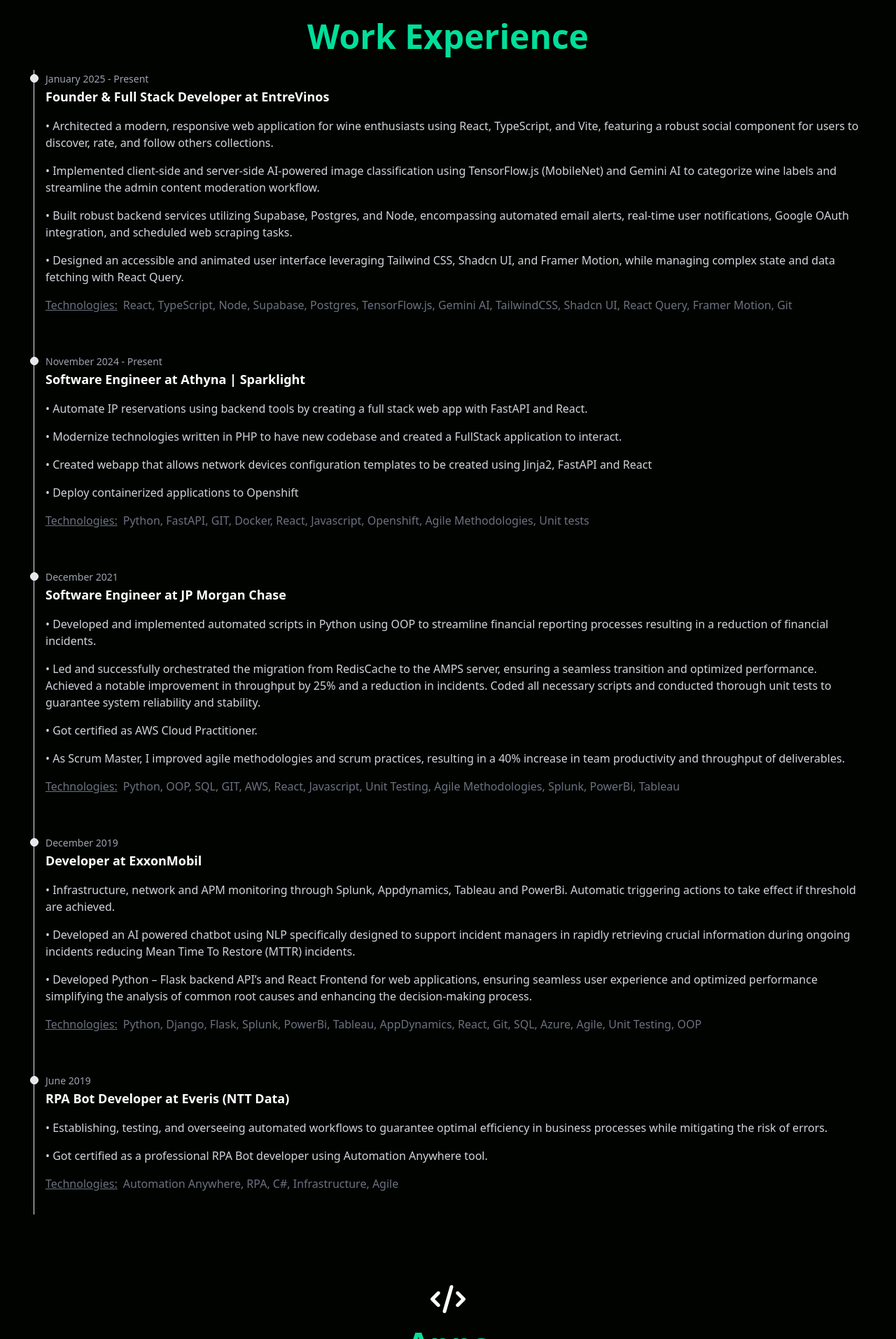
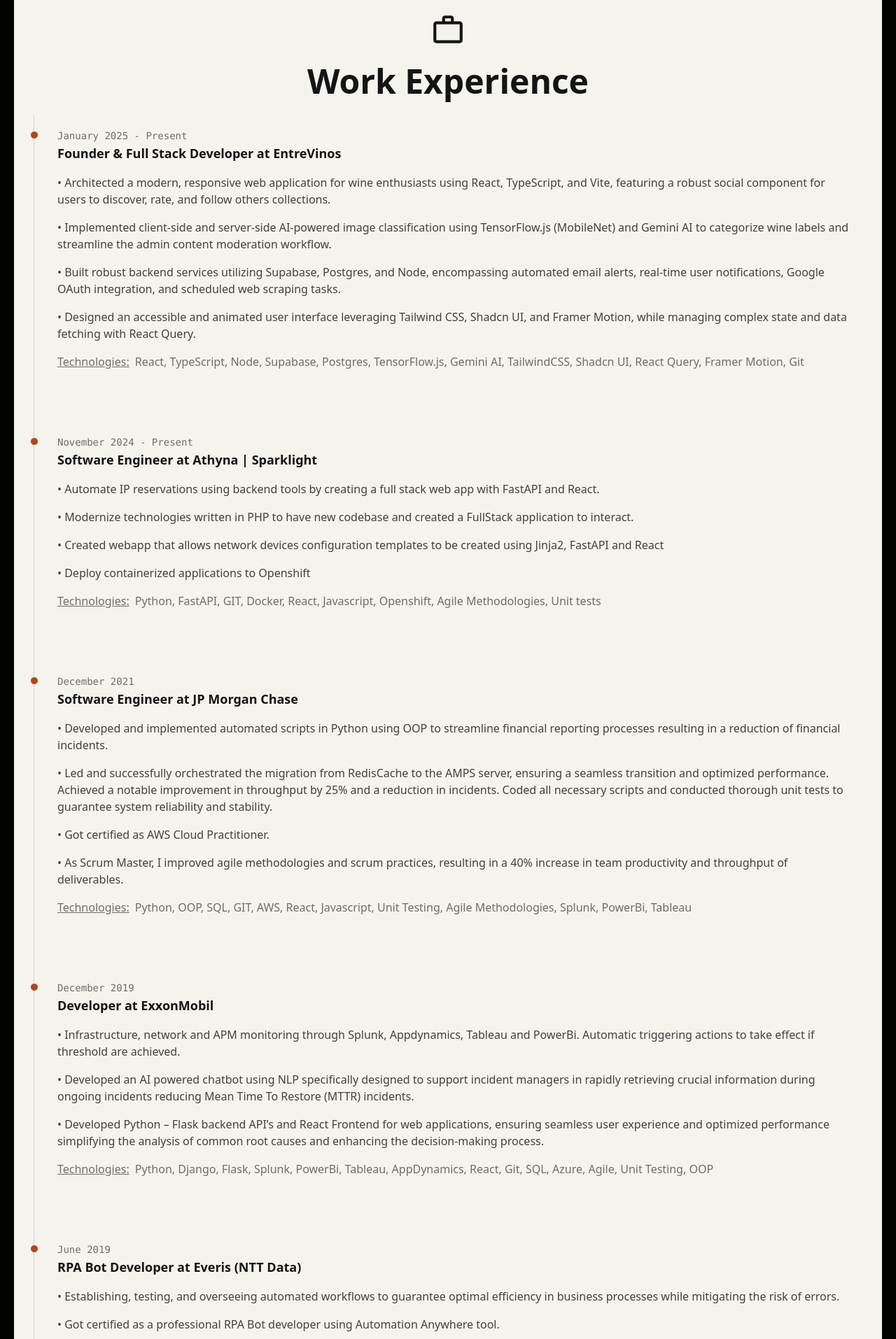
Before and after one commit to tomyferra/Portfolio-Tailwind, a React (Create React App) app: page / in a window 1280 px wide. Shown: the part 846-2760 px from the top of the page at 70% size. Built offline with nearby package versions, Linux system fonts and the light colour scheme.

Commit message:
feat: restyle WorkExperience with paper theme and scroll motion

```diff
--- a/src/components/WorkExperience.js
+++ b/src/components/WorkExperience.js
@@ -1,80 +1,86 @@
 import React from 'react'
 import { MdWorkOutline } from "react-icons/md";
+import FadeUp from './FadeUp';
 
-
+const entries = [
+  {
+    date: 'January 2025 - Present',
+    title: 'Founder & Full Stack Developer at EntreVinos',
+    bullets: [
+      'Architected a modern, responsive web application for wine enthusiasts using React, TypeScript, and Vite, featuring a robust social component for users to discover, rate, and follow others collections.',
+      'Implemented client-side and server-side AI-powered image classification using TensorFlow.js (MobileNet) and Gemini AI to categorize wine labels and streamline the admin content moderation workflow.',
+      'Built robust backend services utilizing Supabase, Postgres, and Node, encompassing automated email alerts, real-time user notifications, Google OAuth integration, and scheduled web scraping tasks.',
+      'Designed an accessible and animated user interface leveraging Tailwind CSS, Shadcn UI, and Framer Motion, while managing complex state and data fetching with React Query.',
+    ],
+    technologies: 'React, TypeScript, Node, Supabase, Postgres, TensorFlow.js, Gemini AI, TailwindCSS, Shadcn UI, React Query, Framer Motion, Git',
+  },
+  {
+    date: 'November 2024 - Present',
+    title: 'Software Engineer at Athyna | Sparklight',
+    bullets: [
+      'Automate IP reservations using backend tools by creating a full stack web app with FastAPI and React.',
+      'Modernize technologies written in PHP to have new codebase and created a FullStack application to interact.',
+      'Created webapp that allows network devices configuration templates to be created using Jinja2, FastAPI and React',
+      'Deploy containerized applications to Openshift',
+    ],
+    technologies: 'Python, FastAPI, GIT, Docker, React, Javascript, Openshift, Agile Methodologies, Unit tests',
+  },
+  {
+    date: 'December 2021',
+    title: 'Software Engineer at JP Morgan Chase',
+    bullets: [
+      'Developed and implemented automated scripts in Python using OOP to streamline financial reporting processes resulting in a reduction of financial incidents.',
+      'Led and successfully orchestrated the migration from RedisCache to the AMPS server, ensuring a seamless transition and optimized performance. Achieved a notable improvement in throughput by 25% and a reduction in incidents. Coded all necessary scripts and conducted thorough unit tests to guarantee system reliability and stability.',
+      'Got certified as AWS Cloud Practitioner.',
+      'As Scrum Master, I improved agile methodologies and scrum practices, resulting in a 40% increase in team productivity and throughput of deliverables.',
+    ],
+    technologies: 'Python, OOP, SQL, GIT, AWS, React, Javascript, Unit Testing, Agile Methodologies, Splunk, PowerBi, Tableau',
+  },
+  {
+    date: 'December 2019',
+    title: 'Developer at ExxonMobil',
+    bullets: [
+      'Infrastructure, network and APM monitoring through Splunk, Appdynamics, Tableau and PowerBi. Automatic triggering actions to take effect if threshold are achieved.',
+      'Developed an AI powered chatbot using NLP specifically designed to support incident managers in rapidly retrieving crucial information during ongoing incidents reducing Mean Time To Restore (MTTR) incidents.',
+      'Developed Python – Flask backend API’s and React Frontend for web applications, ensuring seamless user experience and optimized performance simplifying the analysis of common root causes and enhancing the decision-making process.',
+    ],
+    technologies: 'Python, Django, Flask, Splunk, PowerBi, Tableau, AppDynamics, React, Git, SQL, Azure, Agile, Unit Testing, OOP',
+  },
+  {
+    date: 'June 2019',
+    title: 'RPA Bot Developer at Everis (NTT Data)',
+    bullets: [
+      'Establishing, testing, and overseeing automated workflows to guarantee optimal efficiency in business processes while mitigating the risk of errors.',
+      'Got certified as a professional RPA Bot developer using Automation Anywhere tool.',
+    ],
+    technologies: 'Automation Anywhere, RPA, C#, Infrastructure, Agile',
+  },
+];
 
 const WorkExperience = () => {
   return (
-    <div id='Experience' className="grid grid-cols-1 justify-between items-center max-w-[1240px] mx-auto px-7 mt-4">
-      <MdWorkOutline className='mx-auto items-center' size={50} color='white' />
-      <h1 className='text-[#00df9a] text-3xl text-center font-bold p-2 md:text-5xl sm:text-4xl md: py-6'>Work Experience</h1>
+    <div id='Experience' className="bg-paper grid grid-cols-1 justify-between items-center max-w-[1240px] mx-auto px-7 mt-4 py-16">
+      <MdWorkOutline className='mx-auto items-center' size={50} color='#141414' />
+      <h2 className='text-ink text-3xl text-center font-bold p-2 md:text-5xl sm:text-4xl md:py-6'>Work Experience</h2>
 
-      <ol className="relative border-s border-gray-200 dark:border-gray-700">
-        <li className="mb-10 ms-4">
-          <div className="absolute w-3 h-3 bg-gray-200 rounded-full mt-1.5 -start-1.5 border border-white dark:border-gray-900 dark:bg-gray-700"></div>
-          <time className="mb-1 text-sm font-normal leading-none text-gray-400 dark:text-gray-500">January 2025 - Present</time>
-          <h3 className="mb-4 text-lg font-semibold text-white">Founder & Full Stack Developer at EntreVinos</h3>
-          <p className="mb-4 text-base font-normal text-gray-300">• Architected a modern, responsive web application for wine enthusiasts using React, TypeScript, and Vite, featuring a robust social component for users to discover, rate, and follow others collections.</p>
-          <p className="mb-4 text-base font-normal text-gray-300">• Implemented client-side and server-side AI-powered image classification using TensorFlow.js (MobileNet) and Gemini AI to categorize wine labels and streamline the admin content moderation workflow.</p>
-          <p className="mb-4 text-base font-normal text-gray-300">• Built robust backend services utilizing Supabase, Postgres, and Node, encompassing automated email alerts, real-time user notifications, Google OAuth integration, and scheduled web scraping tasks.</p>
-          <p className="mb-4 text-base font-normal text-gray-300">• Designed an accessible and animated user interface leveraging Tailwind CSS, Shadcn UI, and Framer Motion, while managing complex state and data fetching with React Query.</p>
-          <div className='flex'>
-            <p className="mb-4 text-base font-normal text-gray-500 underline pr-2">Technologies: </p>
-            <p className="mb-4 text-base font-normal text-gray-500 dark:text-gray-400">React, TypeScript, Node, Supabase, Postgres, TensorFlow.js, Gemini AI, TailwindCSS, Shadcn UI, React Query, Framer Motion, Git</p>
-          </div>
-        </li>
-        <li className="mb-10 ms-4">
-          <div className="absolute w-3 h-3 bg-gray-200 rounded-full mt-1.5 -start-1.5 border border-white dark:border-gray-900 dark:bg-gray-700"></div>
-          <time className="mb-1 text-sm font-normal leading-none text-gray-400 dark:text-gray-500">November 2024 - Present</time>
-          <h3 className="mb-4 text-lg font-semibold text-white">Software Engineer at Athyna | Sparklight</h3>
-          <p className="mb-4 text-base font-normal text-gray-300">• Automate IP reservations using backend tools by creating a full stack web app with FastAPI and React.</p>
-          <p className="mb-4 text-base font-normal text-gray-300">• Modernize technologies written in PHP to have new codebase and created a FullStack application to interact.</p>
-          <p className="mb-4 text-base font-normal text-gray-300">• Created webapp that allows network devices configuration templates to be created using Jinja2, FastAPI and React</p>
-          <p className="mb-4 text-base font-normal text-gray-300">• Deploy containerized applications to Openshift </p>
-          <div className='flex'>
-            <p className="mb-4 text-base font-normal text-gray-500 underline pr-2">Technologies: </p>
-            <p className="mb-4 text-base font-normal text-gray-500 dark:text-gray-400">Python, FastAPI, GIT, Docker, React, Javascript, Openshift, Agile Methodologies, Unit tests</p>
-          </div>
-        </li>
-        <li className="mb-10 ms-4">
-          <div className="absolute w-3 h-3 bg-gray-200 rounded-full mt-1.5 -start-1.5 border border-white dark:border-gray-900 dark:bg-gray-700"></div>
-          <time className="mb-1 text-sm font-normal leading-none text-gray-400 dark:text-gray-500">December 2021</time>
-          <h3 className="mb-4 text-lg font-semibold text-white">Software Engineer at JP Morgan Chase</h3>
-          <p className="mb-4 text-base font-normal text-gray-300">• Developed and implemented automated scripts in Python using OOP to streamline financial reporting processes resulting in a reduction of financial incidents.</p>
-          <p className="mb-4 text-base font-normal text-gray-300">• Led and successfully orchestrated the migration from RedisCache to the AMPS server, ensuring a seamless transition and optimized performance. Achieved a notable improvement in throughput by 25% and a reduction in incidents. Coded all necessary scripts and conducted thorough unit tests to guarantee system reliability and stability.</p>
-          <p className="mb-4 text-base font-normal text-gray-300">• Got certified as AWS Cloud Practitioner. </p>
-          <p className="mb-4 text-base font-normal text-gray-300">• As Scrum Master, I improved agile methodologies and scrum practices, resulting in a 40% increase in team productivity and throughput of deliverables.</p>
-          <div className='flex'>
-            <p className="mb-4 text-base font-normal text-gray-500 underline pr-2">Technologies: </p>
-            <p className="mb-4 text-base font-normal text-gray-500 dark:text-gray-400">Python, OOP, SQL, GIT, AWS, React, Javascript, Unit Testing, Agile Methodologies, Splunk, PowerBi, Tableau</p>
-          </div>
-        </li>
-        <li className="mb-10 ms-4">
-          <div className="absolute w-3 h-3 bg-gray-200 rounded-full mt-1.5 -start-1.5 border border-white dark:border-gray-900 dark:bg-gray-700"></div>
-          <time className="mb-1 text-sm font-normal leading-none text-gray-400">December 2019</time>
-          <h3 className="mb-4 text-lg font-semibold text-white">Developer at ExxonMobil</h3>
-          <p className="mb-4 text-base font-normal text-gray-300 ">• Infrastructure, network and APM monitoring through Splunk, Appdynamics, Tableau and PowerBi. Automatic triggering actions to take effect if threshold are achieved.</p>
-          <p className="mb-4 text-base font-normal text-gray-300 ">• Developed an AI powered chatbot using NLP specifically designed to support incident managers in rapidly retrieving crucial information during ongoing incidents reducing Mean Time To Restore (MTTR) incidents.</p>
-          <p className="mb-4 text-base font-normal text-gray-300 ">• Developed Python – Flask backend API’s and React Frontend for web applications, ensuring seamless user experience and optimized performance simplifying the analysis of common root causes and enhancing the decision-making process.</p>
-          <div className='flex'>
-            <p className="mb-4 text-base font-normal text-gray-500 dark:text-gray-400 underline pr-2">Technologies: </p>
-            <p className="mb-4 text-base font-normal text-gray-500 dark:text-gray-400">Python, Django, Flask, Splunk, PowerBi, Tableau, AppDynamics, React, Git, SQL, Azure, Agile, Unit Testing, OOP</p>
-          </div>
-        </li>
-        <li className="mb-4 ms-4">
-          <div className="absolute w-3 h-3 bg-gray-200 rounded-full mt-1.5 -start-1.5 border border-white dark:border-gray-900 dark:bg-gray-700"></div>
-          <time className="mb-1 text-sm font-normal leading-none text-gray-400 ">June 2019</time>
-          <h3 className="mb-4 text-lg font-semibold text-white">RPA Bot Developer at Everis (NTT Data)</h3>
-          <p className="mb-4 text-base font-normal text-gray-300">• Establishing, testing, and overseeing automated workflows to guarantee optimal efficiency in business processes while mitigating the risk of errors.</p>
-          <p className="mb-4 text-base font-normal text-gray-300">• Got certified as a professional RPA Bot developer using Automation Anywhere tool.</p>
-          <div className='flex'>
-            <p className="mb-4 text-base font-normal text-gray-500 underline pr-2">Technologies: </p>
-            <p className="mb-4 text-base font-normal text-gray-500">Automation Anywhere, RPA, C#, Infrastructure, Agile</p>
-          </div>
-        </li>
+      <ol className="relative border-s border-line">
+        {entries.map((entry, i) => (
+          <FadeUp key={entry.title} delay={i * 80}>
+            <li className="mb-10 ms-4 p-4 border border-transparent hover:border-line hover:-translate-y-0.5 hover:shadow-[3px_3px_0_#b5451b] transition-transform">
+              <div className="absolute w-3 h-3 bg-rust rounded-full mt-1.5 -start-1.5 border border-paper"></div>
+              <time className="mb-1 text-sm font-mono leading-none text-ink/60">{entry.date}</time>
+              <h3 className="mb-4 text-lg font-semibold text-ink">{entry.title}</h3>
+              {entry.bullets.map((bullet) => (
+                <p key={bullet} className="mb-4 text-base font-normal text-ink/80">• {bullet}</p>
+              ))}
+              <div className='flex flex-wrap'>
+                <p className="mb-4 text-base font-normal text-ink/60 underline pr-2">Technologies: </p>
+                <p className="mb-4 text-base font-normal text-ink/60">{entry.technologies}</p>
+              </div>
+            </li>
+          </FadeUp>
+        ))}
       </ol>
-
-
     </div>
   )
 }
```
Also changed, not shown: 1 other file (tests, documents, lock files or other folders).
